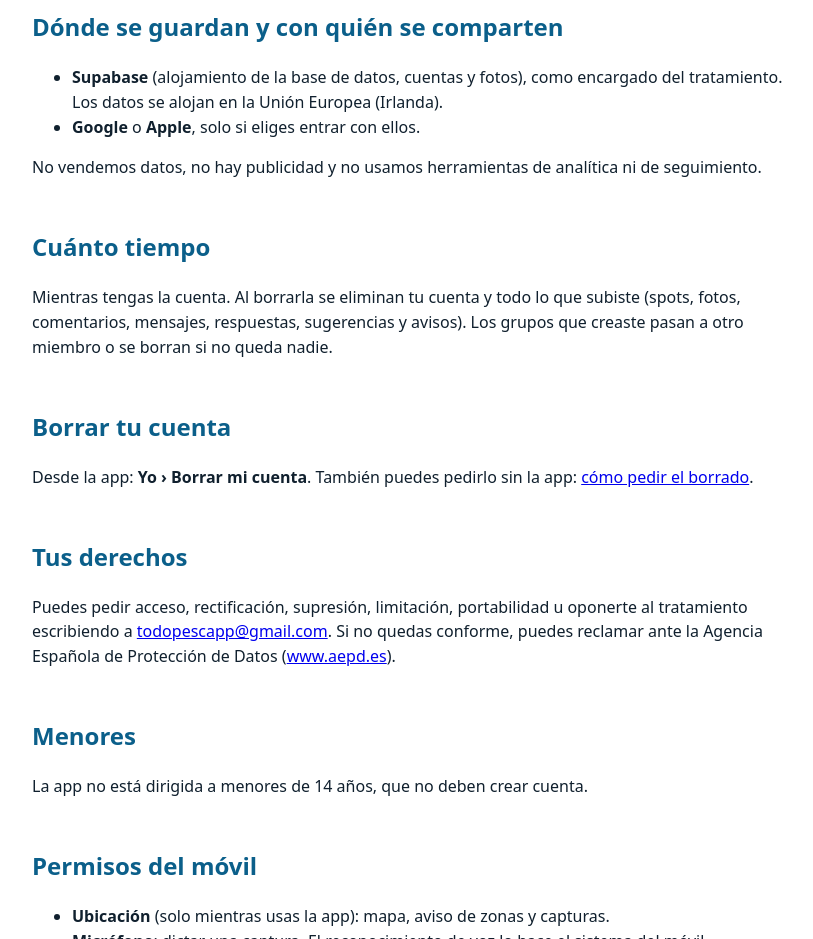
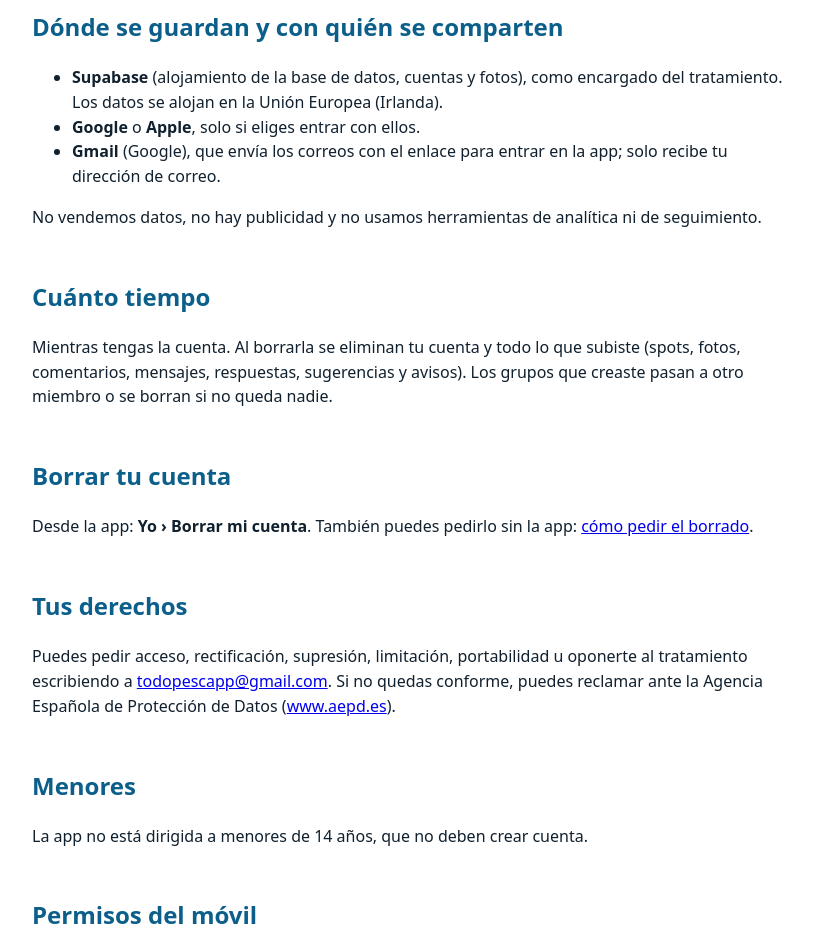
Before and after one commit to JereFS/todopesca, a plain HTML site: page privacidad.html in a window 1280 px wide. Shown: the part 1640-2579 px from the top of the page, without its empty margins (228-1041 px from the left). Drawn offline with Linux system fonts and the light colour scheme.

Commit message:
Logo para los correos y Gmail en la política de privacidad
Co-Authored-By: Claude Opus 5.5 <noreply@anthropic.com>

```diff
--- a/privacidad.html
+++ b/privacidad.html
@@ -59,6 +59,7 @@ opcional, que puedes retirar cuando quieras.</p>
 <ul>
   <li><b>Supabase</b> (alojamiento de la base de datos, cuentas y fotos), como encargado del tratamiento. Los datos se alojan en la Unión Europea (Irlanda).</li>
   <li><b>Google</b> o <b>Apple</b>, solo si eliges entrar con ellos.</li>
+  <li><b>Gmail</b> (Google), que envía los correos con el enlace para entrar en la app; solo recibe tu dirección de correo.</li>
 </ul>
 <p>No vendemos datos, no hay publicidad y no usamos herramientas de analítica ni de seguimiento.</p>
 
```
Also changed, not shown: icono-correo.png (added).
